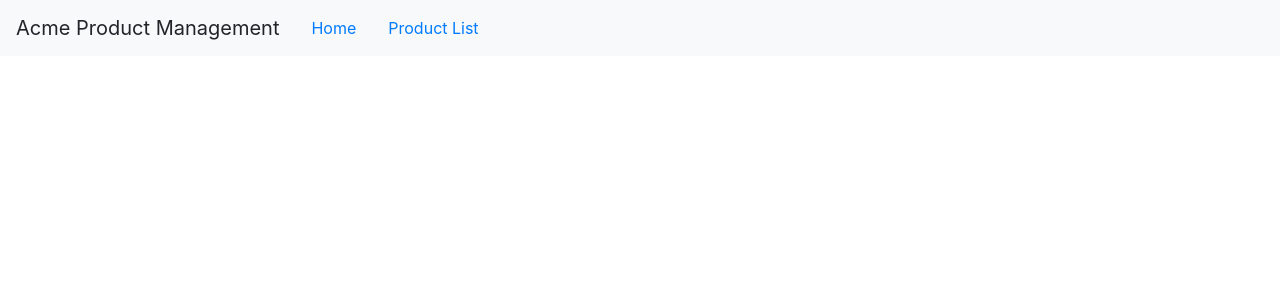
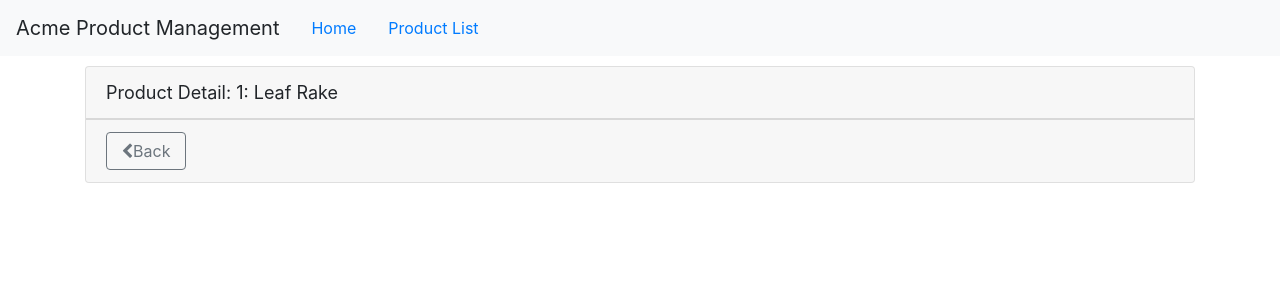
Before and after one commit to SamPlifier/psProductManager, an Angular app: page /products/1 in a window 1280 px wide. Shown: the top 300 px of the page. Built offline with nearby package versions, Linux system fonts and the light colour scheme.

Commit message:
more routing

```diff
--- a/src/app/products/product-detail.component.css
+++ b/src/app/products/product-detail.component.css
@@ -0,0 +1,3 @@
+button {
+    width: 80px;
+}
--- a/src/app/products/product-detail.component.html
+++ b/src/app/products/product-detail.component.html
@@ -2,4 +2,9 @@
     <div class="card-header">
         {{pageTitle + ': ' + product.productName}}
     </div>
+    <div class="card-footer">
+        <button class="btn btn-outline-secondary" (click)='onBack()'>
+            <i class="fa fa-chevron-left"></i>Back
+        </button>
+    </div>
 </div>
--- a/src/app/products/product-detail.component.ts
+++ b/src/app/products/product-detail.component.ts
@@ -1,4 +1,5 @@
 import { Component, OnInit } from '@angular/core';
+import { ActivatedRoute, Router } from '@angular/router';
 import { IProduct } from './product';
 
 @Component({
@@ -6,10 +7,27 @@
   styleUrls: ['./product-detail.component.css']
 })
 export class ProductDetailComponent implements OnInit {
+    pageTitle: string = 'Product Detail';
+    product: IProduct;
 
-  constructor() { }
+  constructor(private route: ActivatedRoute, private router: Router) { }
 
   ngOnInit() {
+      let id = +this.route.snapshot.paramMap.get('id');
+      this.pageTitle += `: ${id}`;
+      this.product =   {
+          "productId": id,
+          "productName": "Leaf Rake",
+          "productCode": "GDN-0011",
+          "releaseDate": "March 19, 2016",
+          "description": "Leaf rake with 48-inch wooden handle.",
+          "price": 19.95,
+          "starRating": 3.2,
+          "imageUrl": "https://openclipart.org/image/300px/svg_to_png/26215/Anonymous_Leaf_Rake.png"
+      };
+  }
+  onBack(): void {
+      this.router.navigate(['/products']);
   }
 
 }
--- a/src/app/products/product-list.component.html
+++ b/src/app/products/product-list.component.html
@@ -42,7 +42,7 @@
                     [style.width.px]="imageWidth"
                     [style.margin.px]="imageMargin"/>
                 </td>
-                <td>{{ product.productName }}</td>
+                <td><a [routerLink]="['/products', product.productId]">{{ product.productName }}</a></td>
                 <td>{{ product.productCode | lowercase | convertToSpaces: '-' }}</td>
                 <td>{{ product.releaseDate }}</td>
                 <td>{{ product.price | currency:'USD':'symbol':'1.2-2' }}</td>
```
